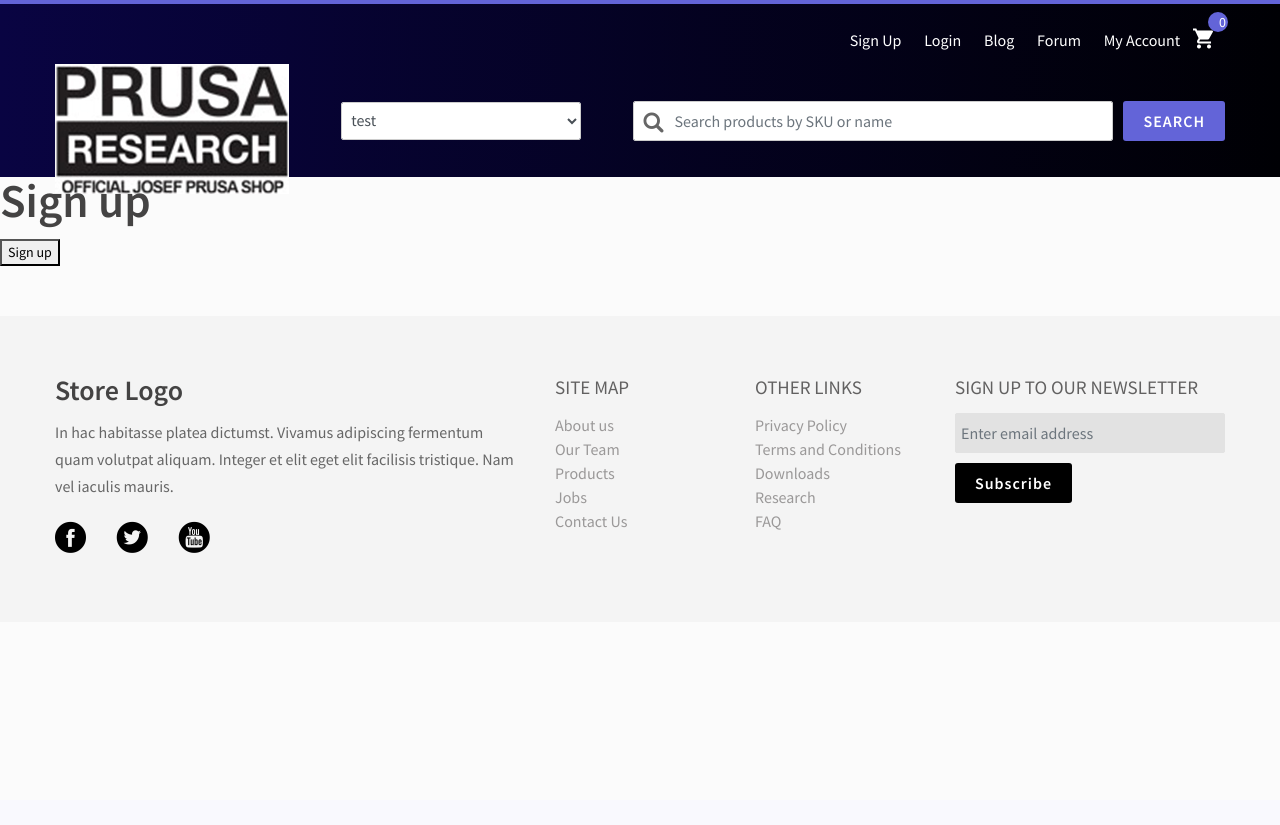
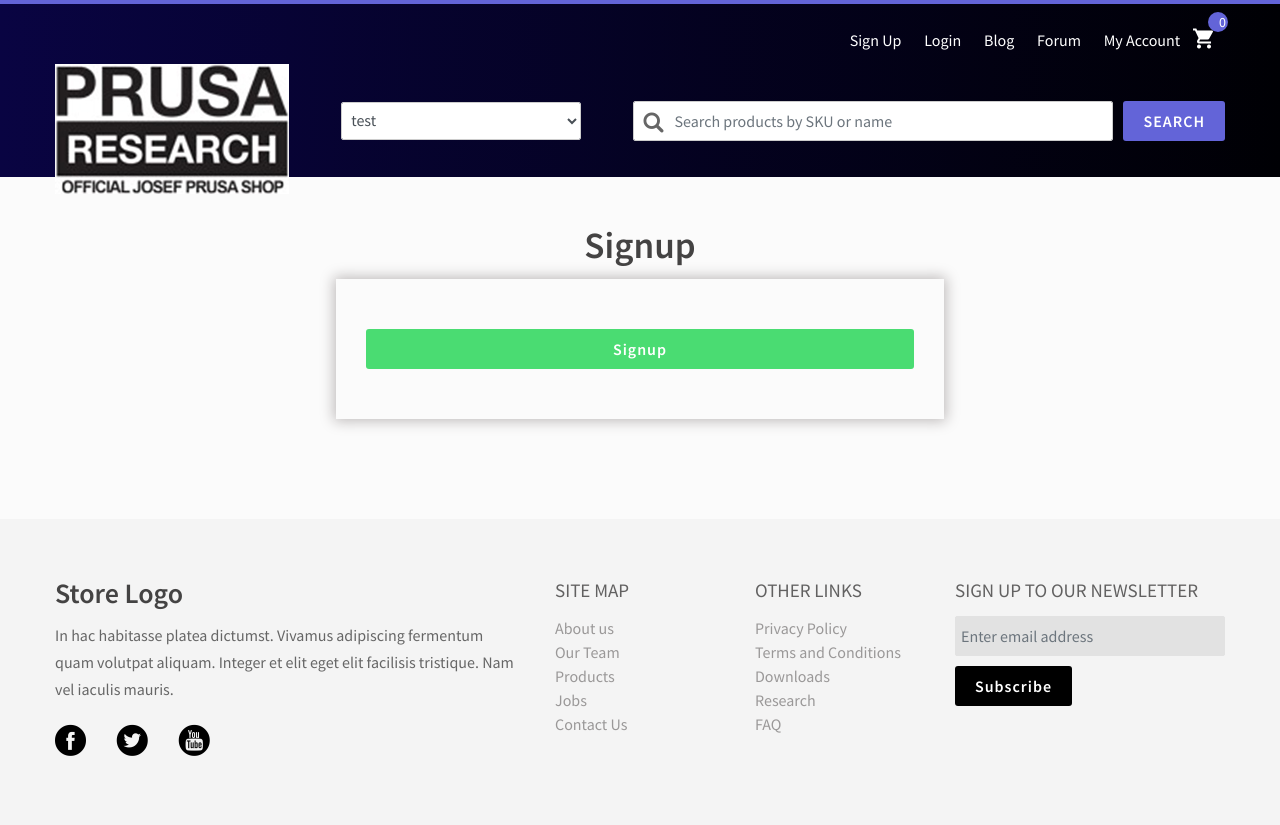
Before and after one commit to tahirawan4/Prusa, a Django app: template templates/signup.html in a window 1280 px wide. Before the commit the page ends 553 px from the top, so only its background shows below. Run offline with Django 3.2, Linux system fonts and the light colour scheme; the template is opened without the code that fills it: values that come from a table or form of the project are taken from there, others are empty; data comes from the database, SQL or seed files in the repository; parts of the project's set-up code (start-up, migrations or seed data) failed here and were passed over; some libraries are stand-ins or nearby versions.

Commit message:
Update signup.

```diff
--- a/templates/signup.html
+++ b/templates/signup.html
@@ -1,33 +1,23 @@
-<!-- templates/signup.html -->
+<!-- templates/registration/login.html -->
 {% extends 'base.html' %}
+{% load static %}
+{% load crispy_forms_tags %}
 
-{% block title %}Sign Up{% endblock %}
+{% block title %}Signup{% endblock %}
+
 
 {% block content %}
-    <h2>Sign up</h2>
-    <form method="post">
-        {% csrf_token %}
-        {{ form.as_p }}
-        <button type="submit">Sign up</button>
-    </form>
 
-{#        <div class="container">#}
-{#        <div class="signUp">#}
-{#            <h5>Sign Up</h5>#}
-{#            <form class="signUpForm" method="post">#}
-{#                {% csrf_token %}#}
-{#                <div class="form-group">#}
-{#                    <input type="text" class="form-control" placeholder="Username" id="id_username" name="username">#}
-{#                </div>#}
-{#                <div class="form-group">#}
-{#                    <input type="password" class="form-control" placeholder="Password" name="password" id="id_password">#}
-{#                </div>#}
-{#                <div class="form-group">#}
-{#                    <input type="password" class="form-control" placeholder="Password" name="password2" id="id_password2">#}
-{#                </div>#}
-{#                <button type="submit" class="signupBtn btn btn-info">Login</button>#}
-{##}
-{#            </form>#}
-{#        </div>#}
-{#    </div>#}
+    <div class="container">
+        <div class="signUp">
+            <h5>Signup</h5>
+
+            <form class="signUpForm" method="post">
+                {% csrf_token %}
+                {{ form|crispy }}
+                <button type="submit" class="signupBtn btn btn-info">Signup</button>
+            </form>
+
+        </div>
+    </div>
 {% endblock %}
```
